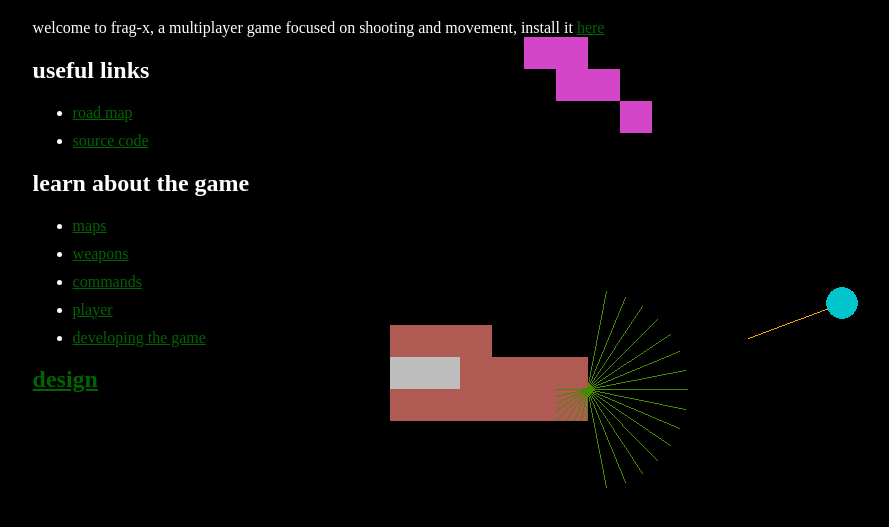
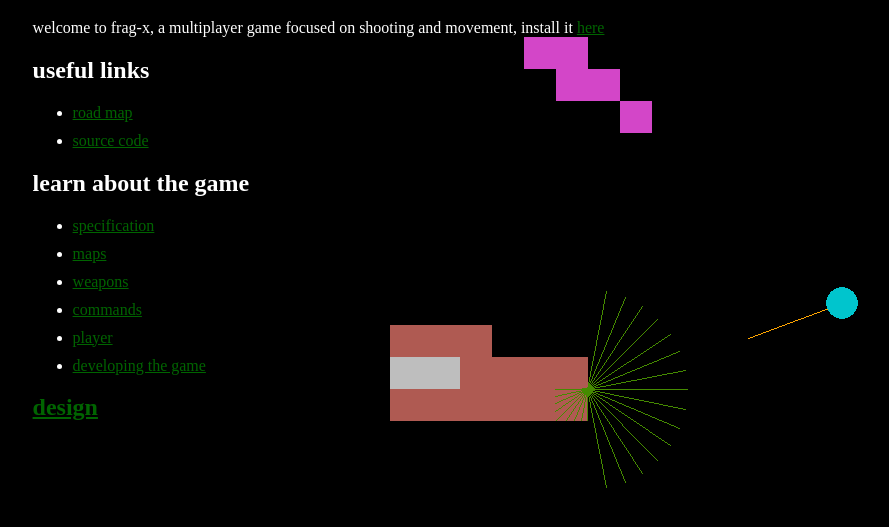
Before and after one commit to cuppajoeman/frag-x-website, a plain HTML site: page index.html in a window 1280 px wide. Shown: the part 61-588 px from the top of the page, without its empty margins (165-1054 px from the left). Drawn offline with Linux system fonts and the light colour scheme.

Commit message:
add in link to specification

```diff
--- a/index.html
+++ b/index.html
@@ -20,6 +20,7 @@
     </ul>
     <h2>learn about the game</h2>
     <ul>
+      <li><a href="maps.html">specification</a></li>
       <li><a href="maps.html">maps</a></li>
       <li><a href="weapons.html">weapons</a></li>
       <li><a href="commands.html">commands</a></li>
```
